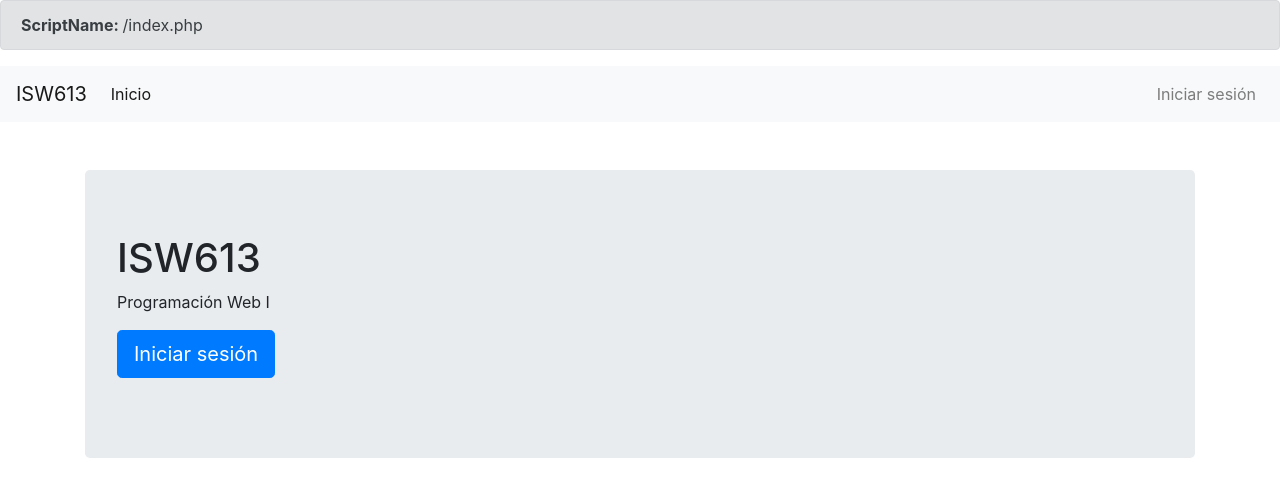
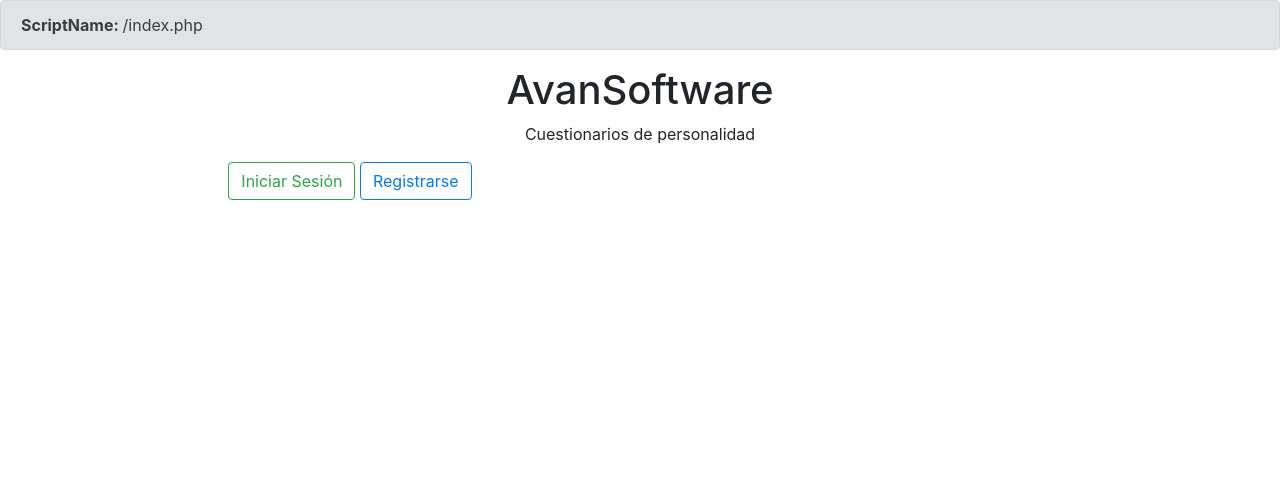
Before and after one commit to M4V1R4/Avansoftware, a PHP site: page /?format=1 in a window 1280 px wide. Shown: the top 497 px of the page. Run offline with PHP 8.4, Linux system fonts and the light colour scheme.

Commit message:
Change view dashboard

```diff
--- a/app/Views/dashboard.php
+++ b/app/Views/dashboard.php
@@ -1,16 +1,16 @@
 <?php include VIEWS.'/partials/header.php' ?>
-<?php include VIEWS.'/partials/navbar.php' ?>
-  <div class="container">
-      <br>
-      <div class="jumbotron">
-          <h1>ISW613</h1>
-          <p>Programación Web I</p>
-          <?php if (is_null($login)) : ?>
-            <p><a class="btn btn-primary btn-lg"
-              href="/authenticate/index.php?action=login" role="button">Iniciar sesión</a></p>
-          <?php else : ?>
-            <h2>Hola <?= $login['fullname'] ?></h2>
-          <?php endif; ?>
-      </div>
-  </div>
+<?//php include VIEWS.'/partials/navbar.php' ?>
+  <div class="container-fluid banner">
+        <div class="row">
+            <!-- Buttons -->
+            <div class="col-md-8 offset-md-2 info">
+                <h1 class="text-center">AvanSoftware</h1>
+                <p class="text-center">Cuestionarios de personalidad</p>
+                <div class="buttons">
+                    <a class="btn btn-outline-success my-2 my-sm-0" href="/authenticate/index.php?action=login">Iniciar Sesión</a>
+                    <a class="btn btn-outline-primary my-2 my-sm-0" href="/users/index.php?action=create">Registrarse</a>
+                </div>
+            </div>
+        </div>
+    </div>
   <?php include VIEWS.'/partials/footer.php' ?>
```
